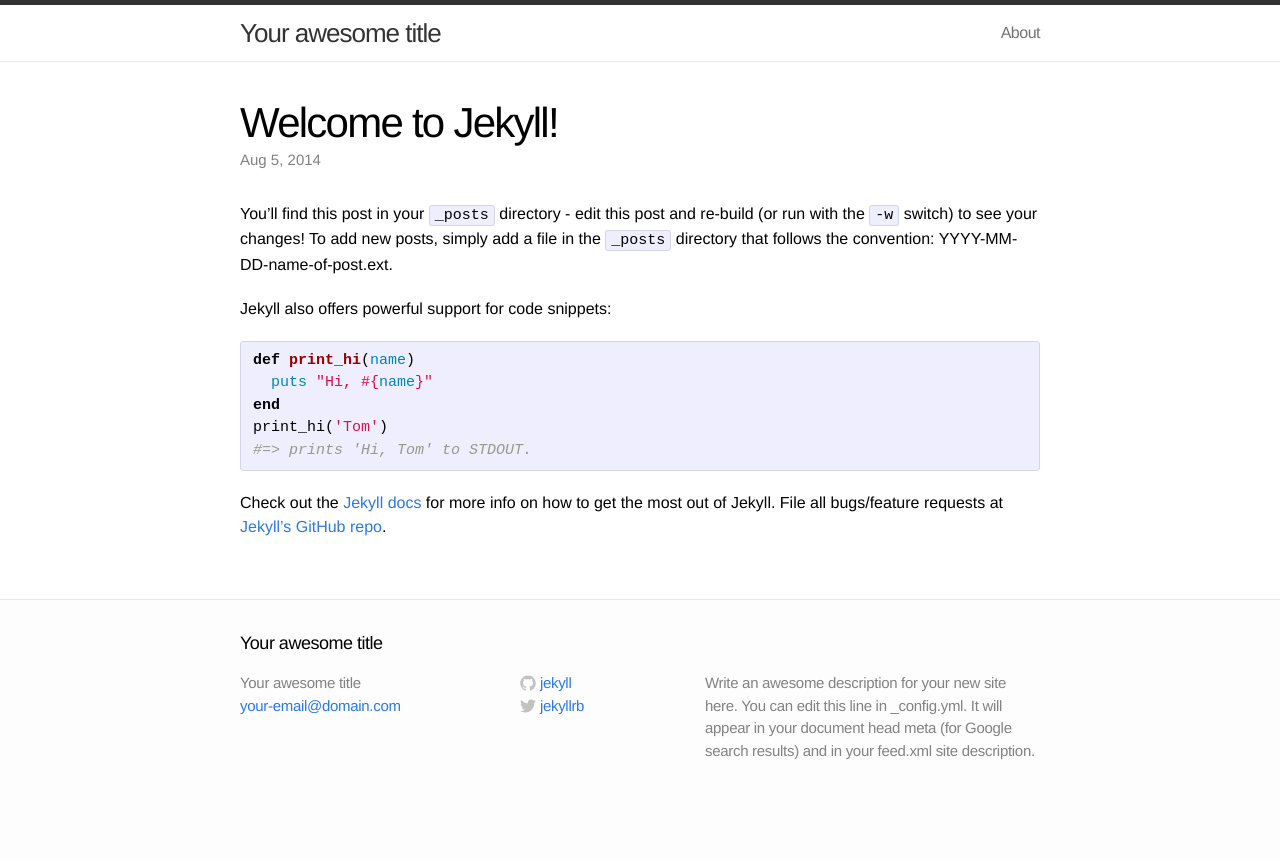
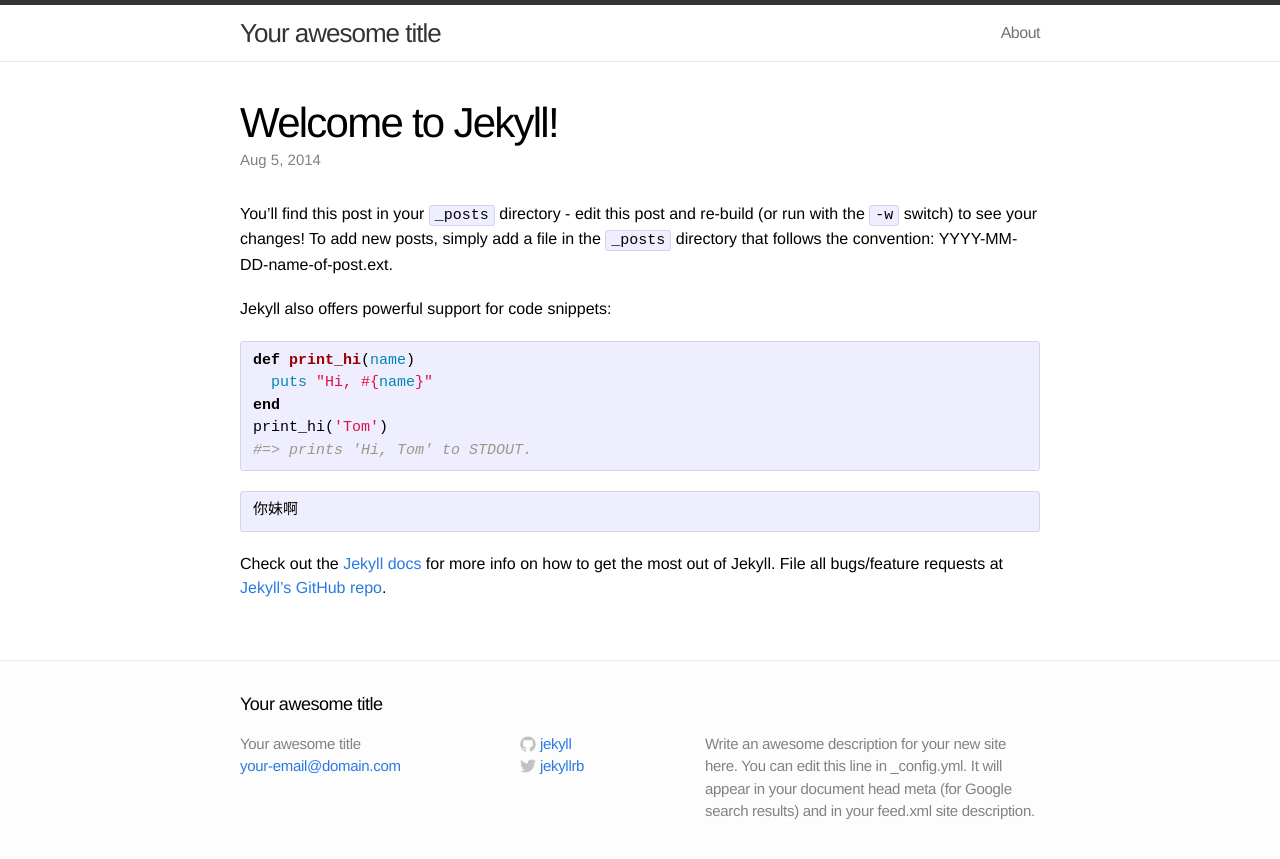
Before and after one commit to wnpers/blog, a Jekyll site: the page built from _posts/2014-08-05-welcome-to-jekyll.markdown, in a window 1280 px wide. Shown: the top 859 px of the page. Built offline with Jekyll 4.4.1, drawn with Linux system fonts in a browser that asks for light colours.

Commit message:
zhongwen

```diff
--- a/_posts/2014-08-05-welcome-to-jekyll.markdown
+++ b/_posts/2014-08-05-welcome-to-jekyll.markdown
@@ -18,6 +18,10 @@
 #=> prints 'Hi, Tom' to STDOUT.
 {% endhighlight %}
 
+{% highlight ruby %}
+你妹啊
+{% endhighlight %}
+
 Check out the [Jekyll docs][jekyll] for more info on how to get the most out of Jekyll. File all bugs/feature requests at [Jekyll's GitHub repo][jekyll-gh].
 
 [jekyll-gh]: https://github.com/jekyll/jekyll
```
